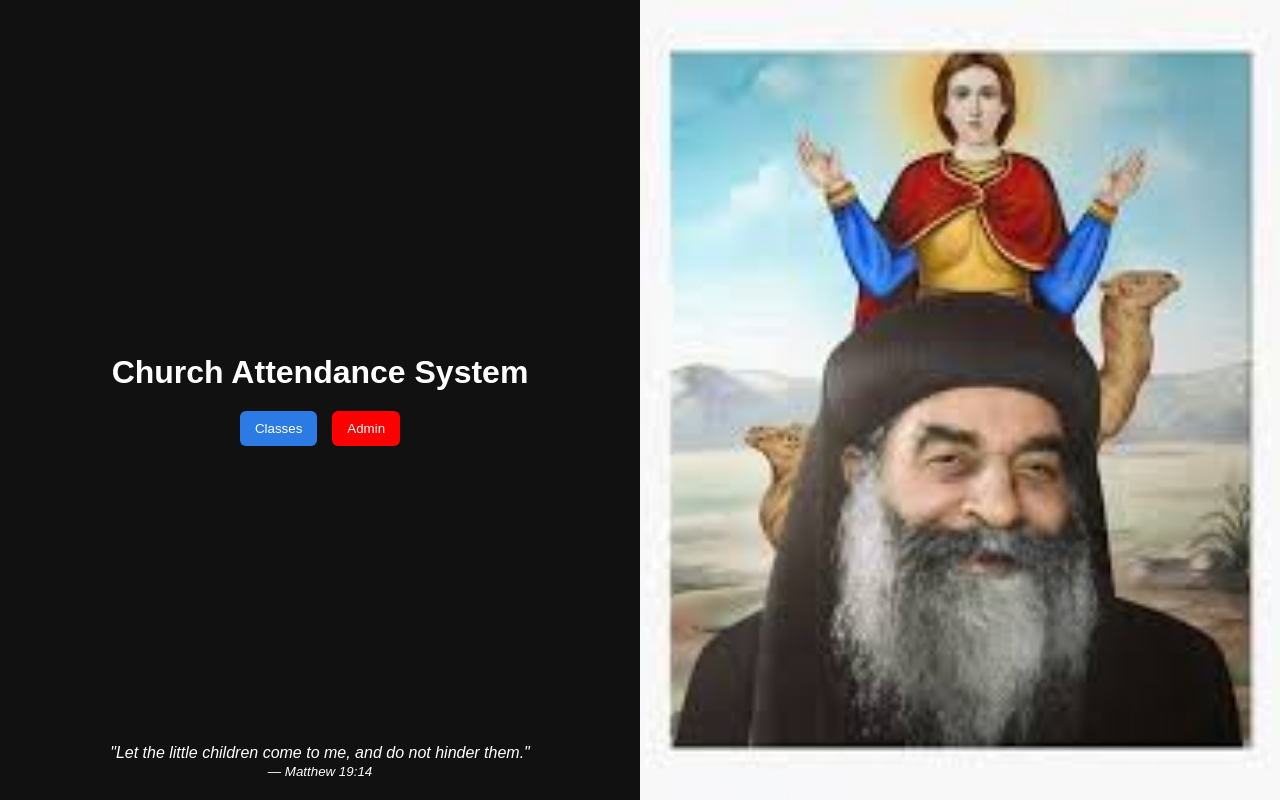
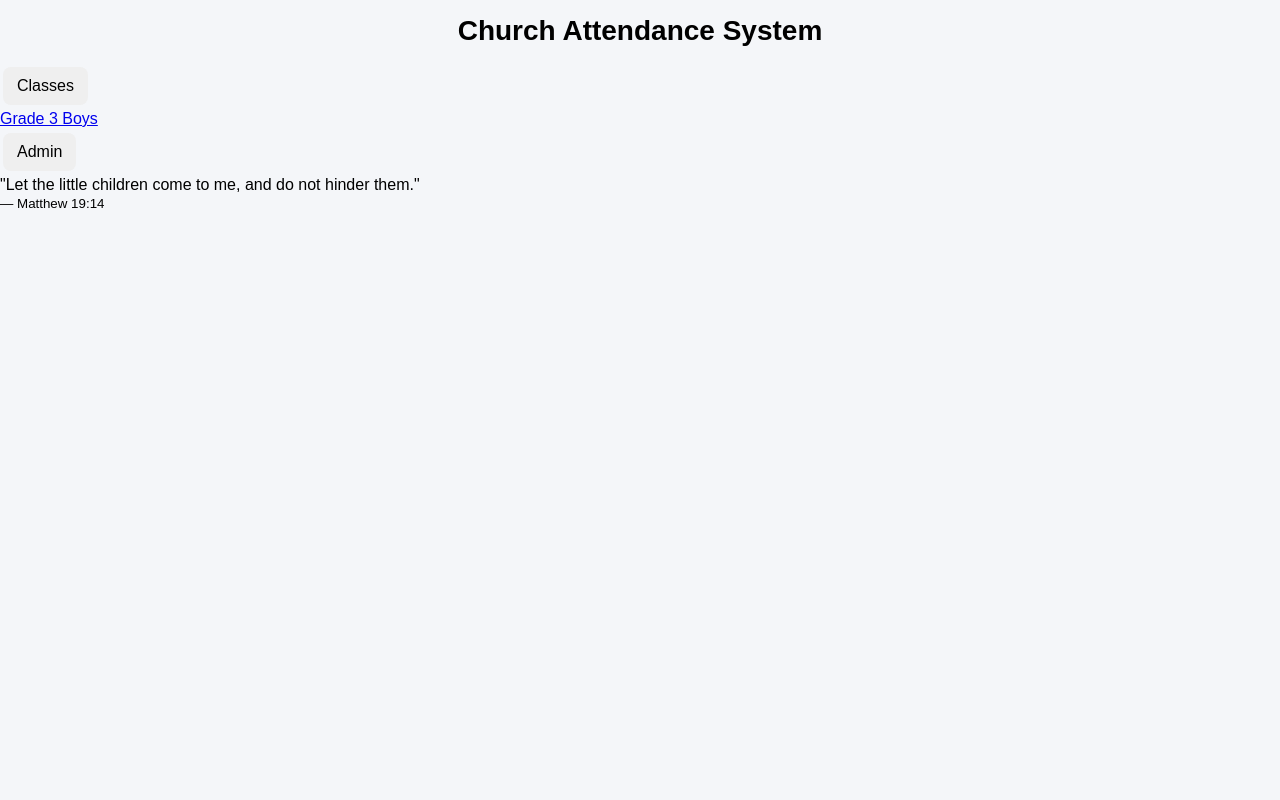
Before and after one commit to TheBK2026/church-attendance, a Flask app: page / in a window 1280 px wide. Run offline with Flask 3, Linux system fonts and the light colour scheme; data comes from the database, SQL or seed files in the repository.

Commit message:
Add files via upload

```diff
--- a/static/style.css
+++ b/static/style.css
@@ -1,124 +1,129 @@
-* {
+body {
+    font-family: Arial, sans-serif;
     margin: 0;
     padding: 0;
-    box-sizing: border-box;
-    font-family: Arial;
+    background: #f4f6f9;
 }
 
-/* MAIN LAYOUT */
-.landing-container {
-    display: flex;
-    height: 100vh;
+/* ===== HEADINGS ===== */
+h1 {
+    font-size: 28px;
+    text-align: center;
+    margin: 15px 0;
 }
 
-/* LEFT SIDE */
-.left-side {
-    width: 50%;
-    background: #111;
-    color: white;
-    position: relative;
+h2 {
+    font-size: 22px;
+    margin-bottom: 10px;
 }
 
-/* CENTER CONTENT LEFT SIDE */
-.left-content {
-    height: 100%;
-    display: flex;
-    flex-direction: column;
-    justify-content: center;   /* vertical center */
-    align-items: center;       /* horizontal center */
-    gap: 20px;
-    text-align: center;
+/* ===== LAYOUT CONTAINERS ===== */
+.card {
+    background: white;
+    margin: 10px;
+    padding: 15px;
+    border-radius: 12px;
+    box-shadow: 0 2px 8px rgba(0,0,0,0.08);
 }
 
-/* TITLE */
-h1 {
-    font-size: 32px;
+/* ===== INPUTS ===== */
+input, textarea, select {
+    width: 100%;
+    padding: 12px;
+    margin: 5px 0;
+    font-size: 16px;
+    border: 1px solid #ddd;
+    border-radius: 8px;
+    box-sizing: border-box;
 }
 
-/* BUTTON ROW */
-.top-buttons {
-    display: flex;
-    gap: 15px;
+/* ===== BUTTONS ===== */
+button {
+    padding: 10px 14px;
+    margin: 5px 3px;
+    font-size: 16px;
+    border: none;
+    border-radius: 8px;
+    cursor: pointer;
+    transition: 0.2s;
 }
 
-/* BUTTONS */
-button {
-    padding: 10px 15px;
-    border: none;
-    cursor: pointer;
+button:hover {
+    opacity: 0.85;
+}
+
+/* ===== COLORS ===== */
+.present {
+    background: #28a745;
+    color: white;
+}
+
+.absent {
+    background: #dc3545;
+    color: white;
+}
+
+.profile {
+    background: #343a40;
+    color: white;
+}
+
+.notes {
+    background: #6c757d;
+    color: white;
+}
+
+.primary {
+    background: #007bff;
+    color: white;
+}
+
+.warning {
+    background: #ff9800;
+    color: white;
+}
+
+/* ===== STUDENT CARDS ===== */
+.student, .kid {
+    background: white;
+    padding: 12px;
+    margin: 10px 0;
+    border-radius: 10px;
+    box-shadow: 0 1px 5px rgba(0,0,0,0.05);
+}
+
+/* ===== NOTE BOX ===== */
+.note-box {
+    display: none;
+    background: #fff8dc;
+    padding: 10px;
+    margin-top: 8px;
+    border-left: 5px solid orange;
     border-radius: 6px;
 }
 
-/* ADMIN BUTTON */
-.admin-btn {
-    background: red;
-    color: white;
-}
+/* ===== RESPONSIVE DESIGN ===== */
+@media (max-width: 768px) {
 
-/* DROPDOWN */
-.dropdown {
-    position: relative;
-}
-
-.dropbtn {
-    background: #2c7be5;
-    color: white;
-}
-
-.dropdown-content {
-    display: none;
-    position: absolute;
-    background: white;
-    min-width: 160px;
-}
-
-.dropdown-content a {
-    display: block;
-    padding: 10px;
-    color: black;
-    text-decoration: none;
-}
-
-.dropdown-content a:hover {
-    background: #eee;
-}
-
-.dropdown:hover .dropdown-content {
-    display: block;
-}
-
-/* RIGHT SIDE IMAGE (FULL FIT) */
-.right-side {
-    width: 50%;
-    background-image: url("/static/images/background.jpg");
-    background-size: cover;
-    background-position: center;
-    background-repeat: no-repeat;
-}
-
-/* VERSE */
-.verse {
-    position: absolute;
-    bottom: 20px;
-    left: 0;
-    width: 100%;
-    text-align: center;
-    font-style: italic;
-    padding: 0 20px;
-}
-
-/* MOBILE */
-@media (max-width: 768px) {
-    .landing-container {
-        flex-direction: column;
+    h1 {
+        font-size: 22px;
     }
 
-    .left-side, .right-side {
-        width: 100%;
-        height: 50vh;
+    h2 {
+        font-size: 18px;
     }
 
-    .left-content {
-        justify-content: center;
+    button {
+        width: 100%;
+        margin: 5px 0;
+    }
+
+    .card {
+        margin: 8px;
+        padding: 12px;
+    }
+
+    input, textarea, select {
+        font-size: 15px;
     }
 }
```
